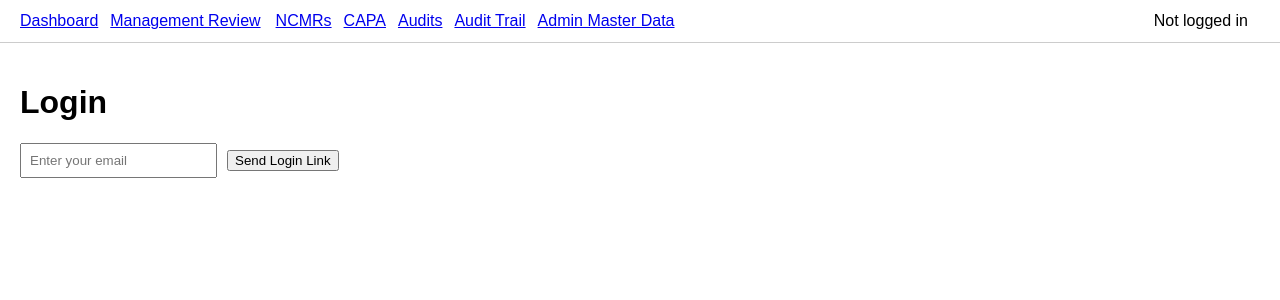
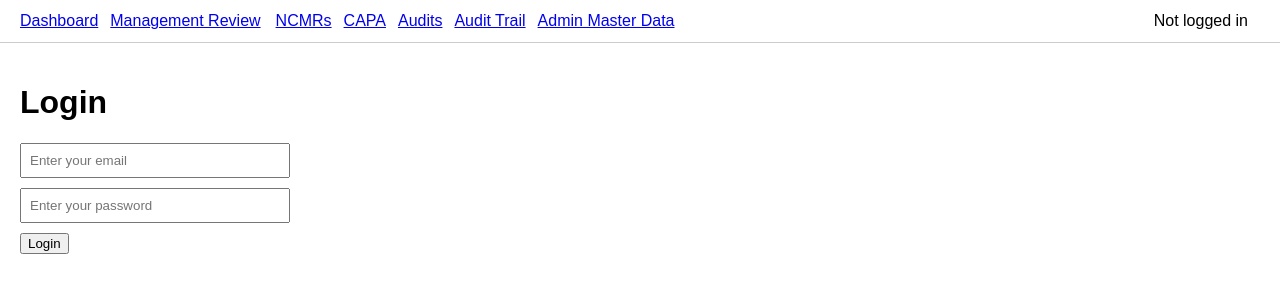
Before and after one commit to Markatcholi/Qualiflow6, a Next.js app: page /login in a window 1280 px wide. Shown: the top 300 px of the page. Built offline with nearby package versions, Linux system fonts and the light colour scheme; no server answers.

Commit message:
Update page.tsx

```diff
--- a/app/login/page.tsx
+++ b/app/login/page.tsx
@@ -5,42 +5,52 @@ import { supabase } from "../../lib/supabaseClient";
 
 export default function LoginPage() {
   const [email, setEmail] = useState("");
+  const [password, setPassword] = useState("");
 
-  const handleLogin = async () => {
-    if (!email) {
-      alert("Please enter your email");
+  const login = async () => {
+    if (!email || !password) {
+      alert("Email and password are required.");
       return;
     }
 
-    const { error } = await supabase.auth.signInWithOtp({
+    const { error } = await supabase.auth.signInWithPassword({
       email,
-      options: {
-        emailRedirectTo: "https://qualiflow6.vercel.app/dashboard",
-      },
+      password,
     });
 
     if (error) {
       alert(error.message);
-    } else {
-      alert("Check your email for login link");
+      return;
     }
+
+    window.location.href = "/dashboard";
   };
 
   return (
-    <main style={{ padding: "20px", fontFamily: "Arial" }}>
+    <main style={{ padding: "20px", fontFamily: "Arial, sans-serif" }}>
       <h1>Login</h1>
 
+      <div style={{ marginBottom: "10px" }}>
         <input
           type="email"
           placeholder="Enter your email"
           value={email}
           onChange={(e) => setEmail(e.target.value)}
-        style={{ padding: "8px", marginRight: "10px" }}
+          style={{ padding: "8px", width: "250px" }}
         />
+      </div>
 
-      <button onClick={handleLogin}>
-        Send Login Link
-      </button>
+      <div style={{ marginBottom: "10px" }}>
+        <input
+          type="password"
+          placeholder="Enter your password"
+          value={password}
+          onChange={(e) => setPassword(e.target.value)}
+          style={{ padding: "8px", width: "250px" }}
+        />
+      </div>
+
+      <button onClick={login}>Login</button>
     </main>
   );
 }
```
Lines whose indentation alone changed are shown as unchanged.
